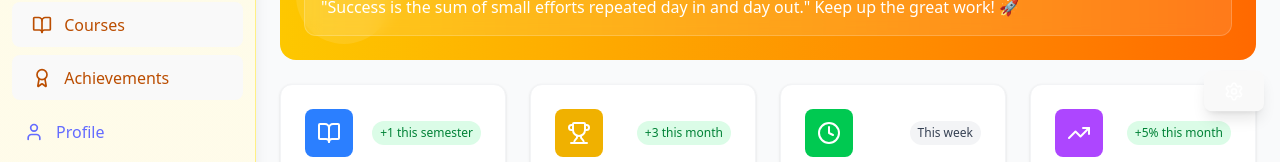
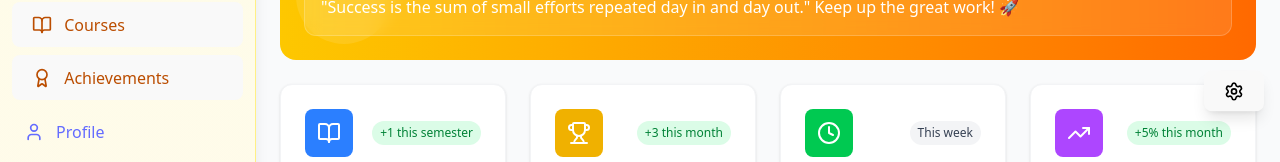
Before and after one commit to koushikbala/EEC-frontend, a React (Vite) app: page /dashboard in a window 1280 px wide. Shown: the part 309-471 px from the top of the page. Built offline with nearby package versions, Linux system fonts and the light colour scheme.

Commit message:
design changes

```diff
--- a/src/components/AssignmentView.jsx
+++ b/src/components/AssignmentView.jsx
@@ -235,7 +235,7 @@ const AssignmentView = () => {
 
                   <div className="flex space-x-2">
                     {assignment.status === 'pending' && (
-                      <button className="px-4 py-2 bg-blue-600 text-white rounded-lg hover:bg-blue-700 transition-colors">
+                      <button className="px-4 py-2 bg-blue-600 text-black rounded-lg hover:bg-blue-700 transition-colors">
                         Submit
                       </button>
                     )}
--- a/src/components/CoursesView.jsx
+++ b/src/components/CoursesView.jsx
@@ -258,7 +258,7 @@ const CoursesView = () => {
               </div>
 
               <div className="flex space-x-3 mt-6">
-                <button className="flex-1 bg-blue-600 text-white py-2 px-4 rounded-lg hover:bg-blue-700 transition-colors">
+                <button className="flex-1 bg-blue-600 text-black py-2 px-4 rounded-lg hover:bg-blue-700 transition-colors">
                   View Course
                 </button>
                 {course.status === 'in-progress' && (
--- a/src/components/ThemeCustomizer.jsx
+++ b/src/components/ThemeCustomizer.jsx
@@ -252,7 +252,7 @@ const ThemeCustomizer = ({ onThemeChange }) => {
       {!isOpen && (
         <button
           onClick={() => setIsOpen(true)}
-          className="fixed right-4 top-1/2 transform -translate-y-1/2 bg-yellow-500 text-white p-3 rounded-l-lg shadow-lg hover:bg-yellow-600 transition-colors z-40"
+          className="fixed right-4 top-1/2 transform -translate-y-1/2 bg-yellow-500 text-black p-3 rounded-l-lg shadow-lg hover:bg-yellow-600 transition-colors z-40"
           title="Open Theme Customizer"
           aria-label="Open Theme Customizer"
         >
```
